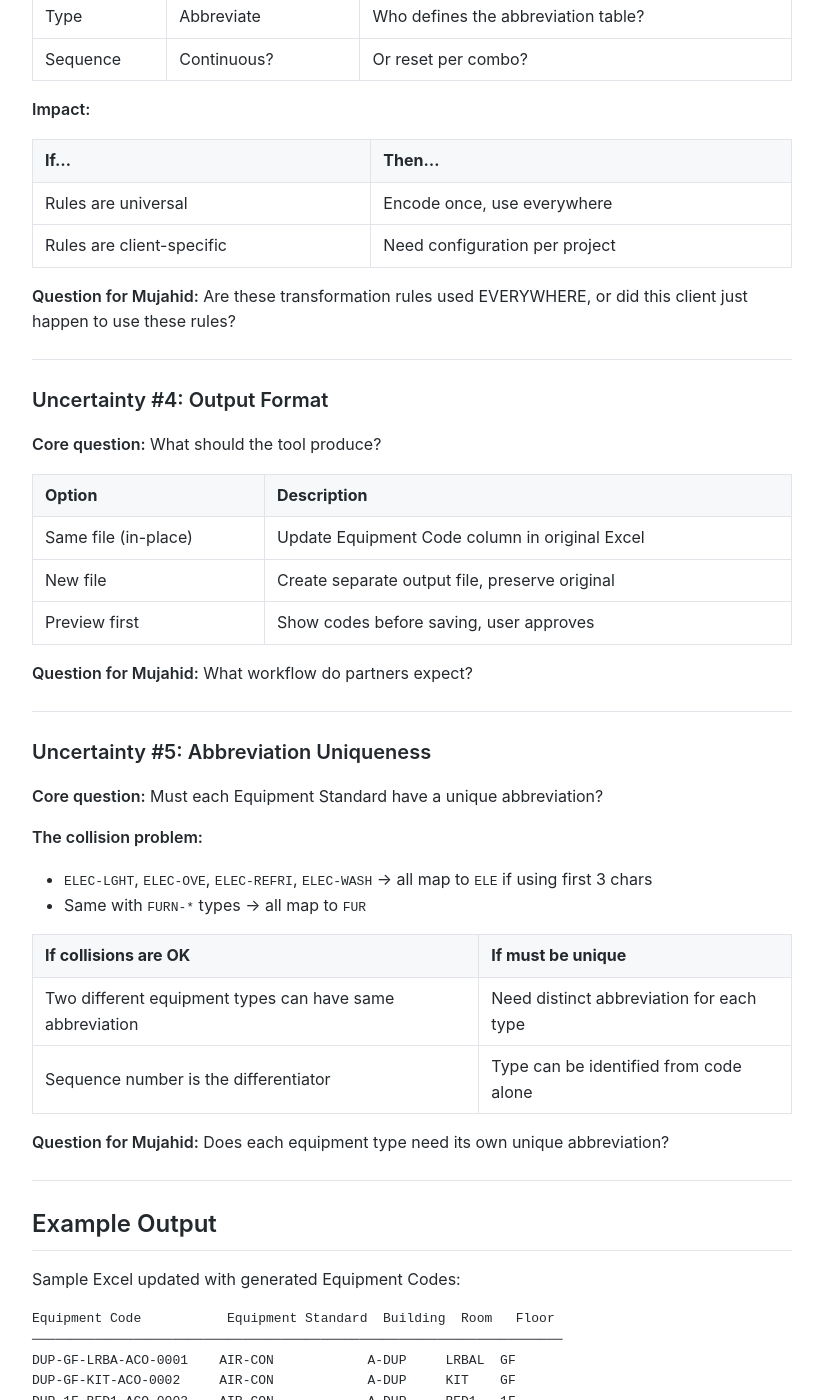
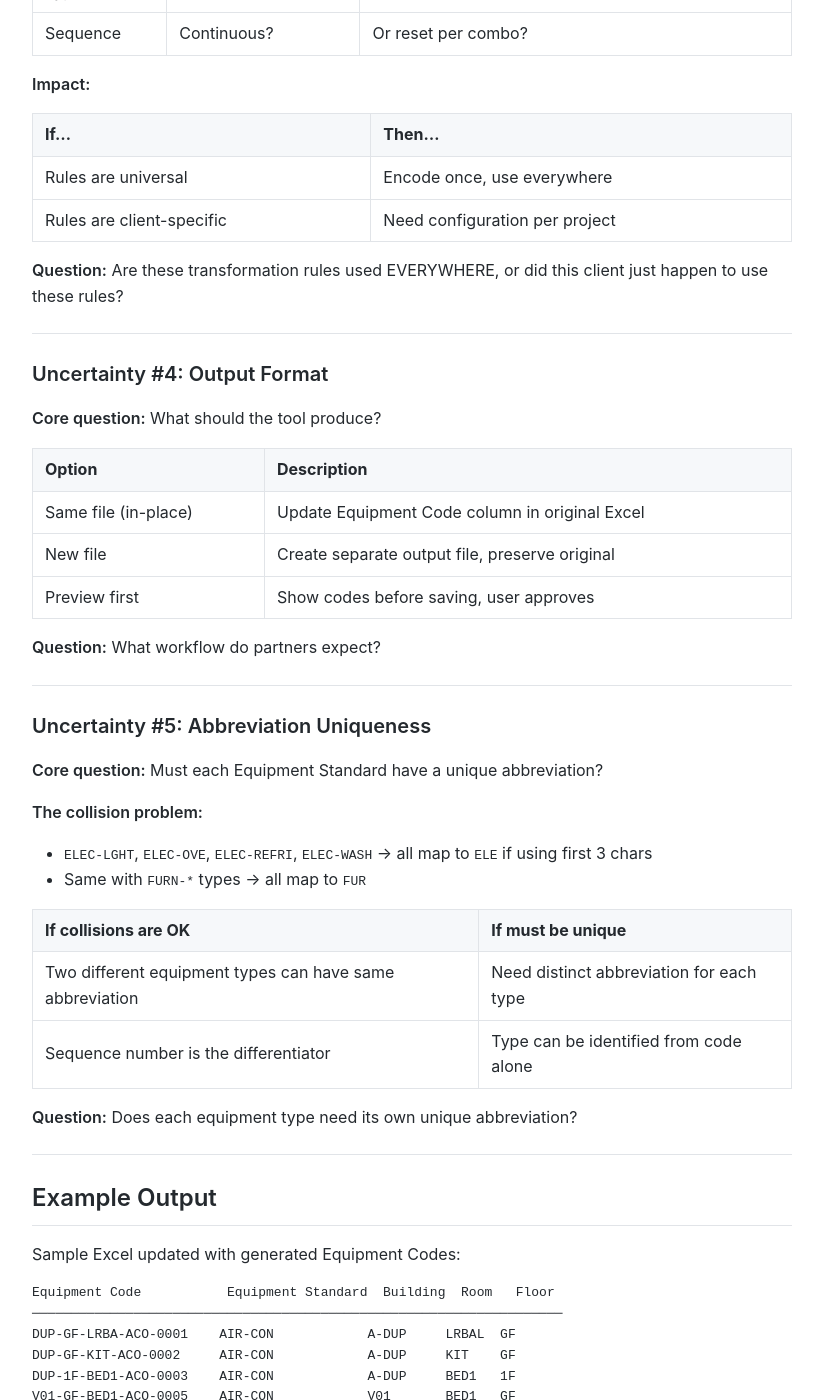
Before and after one commit to MariusWilsch/public-wilsch-ai-pages, a Jekyll site: the page built from project/archibus-fm-assistant/asset-code-generator-design.md, in a window 1280 px wide and 1400 px high, scrolled down 3795 px. Shown: the whole window, without its empty margins (228-1051 px from the left). Built offline with Jekyll 4.4.1, drawn with Linux system fonts in a browser that asks for light colours; our own code applies the rules of GitHub Pages for plain Markdown files; some of the changed text lies outside the part shown.

Commit message:
Sync from hippocampus 2026-01-25

```diff
--- a/project/archibus-fm-assistant/asset-code-generator-design.md
+++ b/project/archibus-fm-assistant/asset-code-generator-design.md
@@ -92,7 +92,7 @@ AI can understand that "Building Code", "Site", "Block", "Location" all semantic
 2. Match semantically to required fields (Building, Floor, Room, Type)
 3. Flag ambiguous cases for user confirmation
 
-**Question for Mujahid:** How varied are the column names you typically see? Any unusual naming conventions?
+**Question:** How varied are the column names you typically see? Any unusual naming conventions?
 
 ---
 
@@ -116,7 +116,7 @@ AI can understand that "Building Code", "Site", "Block", "Location" all semantic
 | Room Code | Always like `LRBAL`, `KIT`, `BED1` | Could be "Living Room", "Kitchen", "Bedroom" |
 | Equipment Standard | Always like `AIR-CON`, `ELEC-LGHT` | Could be "Air Conditioner", "Light Fixture" |
 
-**Questions for Mujahid:**
+**Questions:**
 1. How consistent are the VALUES (not just presence)?
 2. If formats vary, do we need to standardize/transform them first?
 3. What should happen when a row has missing data?
@@ -142,7 +142,7 @@ AI can understand that "Building Code", "Site", "Block", "Location" all semantic
 | Rules are universal | Encode once, use everywhere |
 | Rules are client-specific | Need configuration per project |
 
-**Question for Mujahid:** Are these transformation rules used EVERYWHERE, or did this client just happen to use these rules?
+**Question:** Are these transformation rules used EVERYWHERE, or did this client just happen to use these rules?
 
 ---
 
@@ -156,7 +156,7 @@ AI can understand that "Building Code", "Site", "Block", "Location" all semantic
 | New file | Create separate output file, preserve original |
 | Preview first | Show codes before saving, user approves |
 
-**Question for Mujahid:** What workflow do partners expect?
+**Question:** What workflow do partners expect?
 
 ---
 
@@ -173,7 +173,7 @@ AI can understand that "Building Code", "Site", "Block", "Location" all semantic
 | Two different equipment types can have same abbreviation | Need distinct abbreviation for each type |
 | Sequence number is the differentiator | Type can be identified from code alone |
 
-**Question for Mujahid:** Does each equipment type need its own unique abbreviation?
+**Question:** Does each equipment type need its own unique abbreviation?
 
 ---
 
@@ -195,7 +195,7 @@ Full example file: `/Users/verdant/Downloads/Sample Asset Data (1).xlsx`
 
 ---
 
-## Questions Summary for Mujahid
+## Questions Summary
 
 | # | Topic | Question |
 |---|-------|----------|
```
